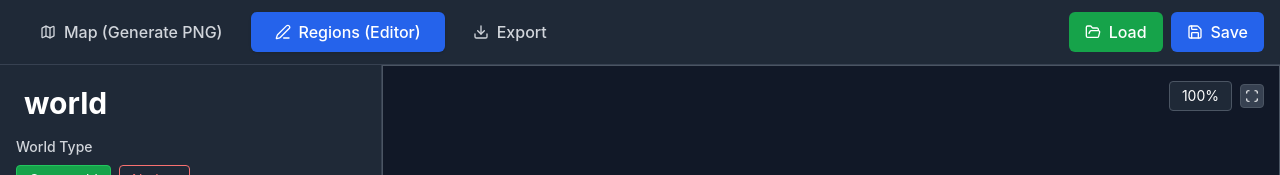
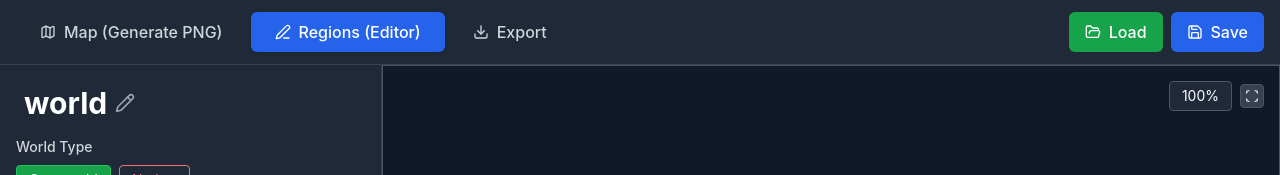
Before and after one commit to Biggsen/mc-region-maker, a React (Vite) app: page / in a window 1280 px wide. Both pictures are taken after a click on the button "Regions (Editor)". Shown: the top 175 px of the page. Built offline with nearby package versions, Linux system fonts and the light colour scheme.

Commit message:
pencil icon next to World heading

```diff
--- a/src/components/WorldNameHeading.tsx
+++ b/src/components/WorldNameHeading.tsx
@@ -1,5 +1,6 @@
 import React, { useState, useRef, useEffect } from 'react'
 import { useAppContext } from '../context/AppContext'
+import { Pencil } from 'lucide-react'
 
 export function WorldNameHeading() {
   const { worldName, worldType } = useAppContext()
@@ -52,9 +53,10 @@ export function WorldNameHeading() {
       ) : (
         <h1
           onClick={handleClick}
-          className="text-3xl font-bold text-white cursor-pointer hover:text-blue-300 transition-colors px-2 py-1 rounded"
+          className="text-3xl font-bold text-white cursor-pointer hover:text-blue-300 transition-colors px-2 py-1 rounded flex items-center gap-2"
         >
           {worldName.worldName}
+          <Pencil className="w-5 h-5 text-gray-400 hover:text-blue-300 transition-colors" />
         </h1>
       )}
 
```
